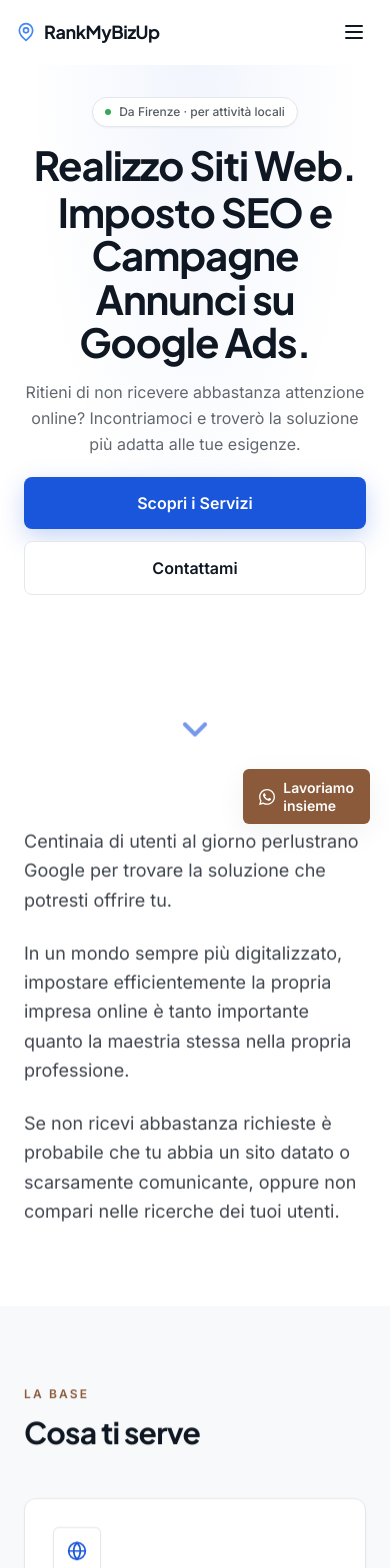
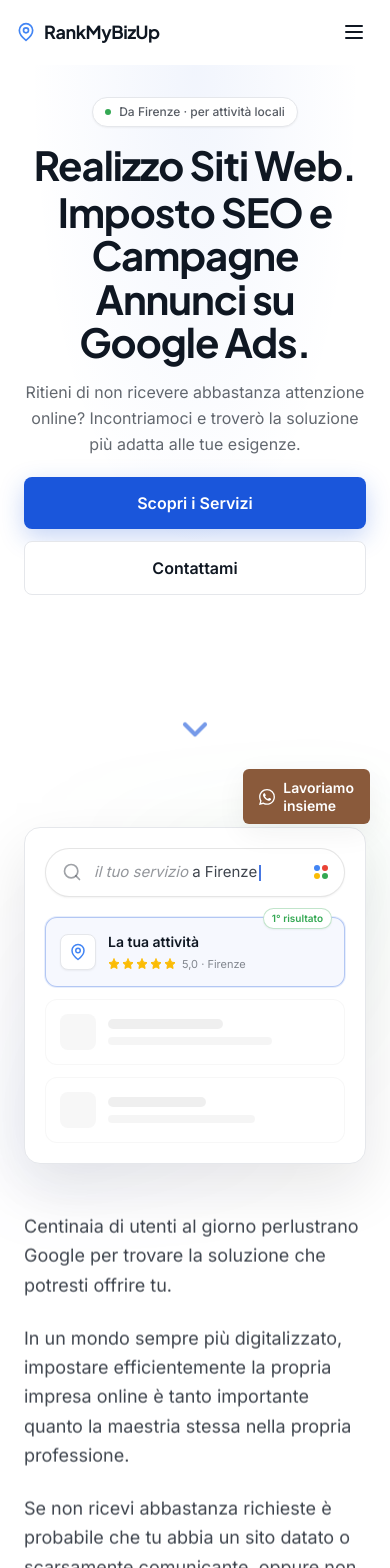
Before and after one commit to arsen09835/bizBIZrataTATA, a React (Vite) app: page / in a window 390 px wide. Shown: the top 1568 px of the page. Built offline with nearby package versions, Linux system fonts and the light colour scheme.

Commit message:
HomeIntro: replace phone_google.svg with self-contained search-result mockup

```diff
--- a/src/components/HomeIntro.tsx
+++ b/src/components/HomeIntro.tsx
@@ -1,33 +1,96 @@
-import { ChevronDown } from 'lucide-react';
+import { ChevronDown, Search, MapPin, Star } from 'lucide-react';
 import { Reveal } from './Reveal';
+
+function SearchVisual() {
+  return (
+    <div className="relative mx-auto w-full max-w-md">
+      <div
+        aria-hidden
+        className="absolute -inset-6 bg-gradient-to-tr from-brand-blue/[0.06] via-transparent to-g-green/[0.06] blur-2xl rounded-[2.5rem]"
+      />
+      <div className="relative rounded-2xl border border-black/8 bg-white shadow-[0_24px_60px_rgba(15,23,34,0.10)] p-5 sm:p-6">
+        {/* Search bar */}
+        <div className="flex items-center gap-3 rounded-full border border-black/10 bg-white shadow-sm px-4 py-3">
+          <Search className="w-5 h-5 text-ink/40 flex-shrink-0" />
+          <div className="flex-1 min-w-0 text-[15px] text-ink/80 truncate">
+            <span className="italic text-ink/45">il tuo servizio</span> a Firenze
+            <span className="inline-block w-[2px] h-4 align-middle bg-brand-blue ml-0.5 animate-pulse" />
+          </div>
+          <div className="grid grid-cols-2 gap-0.5 flex-shrink-0" aria-hidden>
+            <span className="w-1.5 h-1.5 rounded-full bg-g-blue" />
+            <span className="w-1.5 h-1.5 rounded-full bg-g-red" />
+            <span className="w-1.5 h-1.5 rounded-full bg-g-yellow" />
+            <span className="w-1.5 h-1.5 rounded-full bg-g-green" />
+          </div>
+        </div>
+
+        {/* Results */}
+        <div className="mt-5 space-y-3">
+          {/* Your business — first result */}
+          <div className="relative rounded-xl border border-brand-blue/30 bg-brand-blue/[0.04] ring-1 ring-brand-blue/10 p-3.5">
+            <span className="absolute -top-2.5 right-3 bg-white border border-g-green/30 text-g-green text-[10px] font-semibold px-2 py-0.5 rounded-full shadow-sm">
+              1° risultato
+            </span>
+            <div className="flex items-center gap-3">
+              <div className="w-9 h-9 rounded-lg bg-white border border-black/8 shadow-sm flex items-center justify-center flex-shrink-0">
+                <MapPin className="w-[18px] h-[18px] text-g-blue" />
+              </div>
+              <div className="min-w-0 flex-1">
+                <div className="text-sm font-semibold text-ink">La tua attività</div>
+                <div className="flex items-center gap-1.5 mt-1">
+                  <span className="flex items-center gap-0.5">
+                    {[0, 1, 2, 3, 4].map((n) => (
+                      <Star key={n} className="w-3 h-3 text-g-yellow fill-current" />
+                    ))}
+                  </span>
+                  <span className="text-[11px] text-ink/50">5,0 · Firenze</span>
+                </div>
+              </div>
+            </div>
+          </div>
+
+          {/* Faded competitors */}
+          {[0, 1].map((i) => (
+            <div
+              key={i}
+              className="flex items-center gap-3 rounded-xl border border-black/5 bg-white p-3.5 opacity-60"
+            >
+              <div className="w-9 h-9 rounded-lg bg-black/[0.05] flex-shrink-0" />
+              <div className="flex-1 space-y-2">
+                <div className="h-2.5 rounded-full bg-black/10" style={{ width: i === 0 ? '52%' : '44%' }} />
+                <div className="h-2 rounded-full bg-black/[0.06]" style={{ width: i === 0 ? '74%' : '66%' }} />
+              </div>
+            </div>
+          ))}
+        </div>
+      </div>
+    </div>
+  );
+}
 
 export function HomeIntro() {
   return (
     <>
-      {/* Divider */}
+      {/* Scroll cue */}
       <div className="bg-white pt-16 sm:pt-20">
         <div className="max-w-6xl mx-auto px-6 lg:px-8 flex items-center justify-center">
-          {/* Scroll-down cue (all sizes) */}
-          <ChevronDown aria-hidden strokeWidth={2.5} className="w-10 h-10 text-brand-blue/60 animate-bounce-soft" />
+          <ChevronDown
+            aria-hidden
+            strokeWidth={2.5}
+            className="w-10 h-10 text-brand-blue/60 animate-bounce-soft"
+          />
         </div>
       </div>
 
       <section className="bg-white py-20 sm:py-28">
         <div className="max-w-6xl mx-auto px-6 lg:px-8">
-          <div className="flow-root lg:flex lg:items-center lg:justify-center lg:gap-[72px]">
-            <Reveal className="hidden lg:flex-none lg:flex lg:justify-center lg:w-auto">
-              <img
-                src="/phone_google.svg"
-                alt=""
-                aria-hidden
-                loading="lazy"
-                className="w-full h-auto lg:w-auto lg:max-h-[200px] animate-float-slow"
-                style={{ mixBlendMode: 'multiply' }}
-              />
+          <div className="grid lg:grid-cols-2 lg:gap-16 lg:items-center">
+            <Reveal className="mb-12 lg:mb-0">
+              <SearchVisual />
             </Reveal>
 
-            <Reveal className="lg:flex-none" delay={120}>
-              <div className="space-y-6 text-lg sm:text-xl text-ink/80 leading-relaxed max-w-2xl">
+            <Reveal delay={120}>
+              <div className="space-y-6 text-lg sm:text-xl text-ink/80 leading-relaxed">
                 <p>
                   Centinaia di utenti al giorno perlustrano Google per trovare la soluzione che potresti offrire tu.
                 </p>
```
